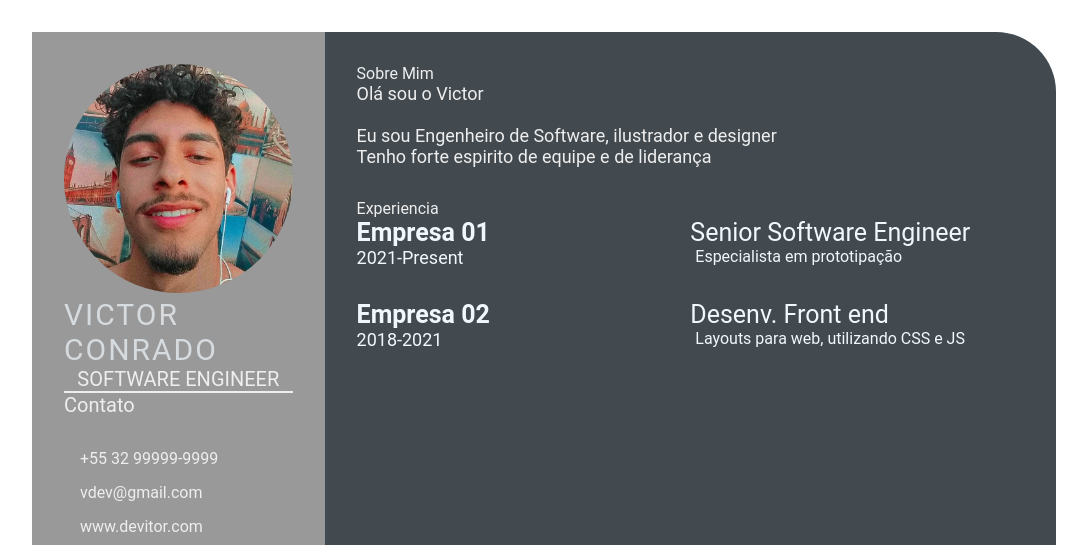
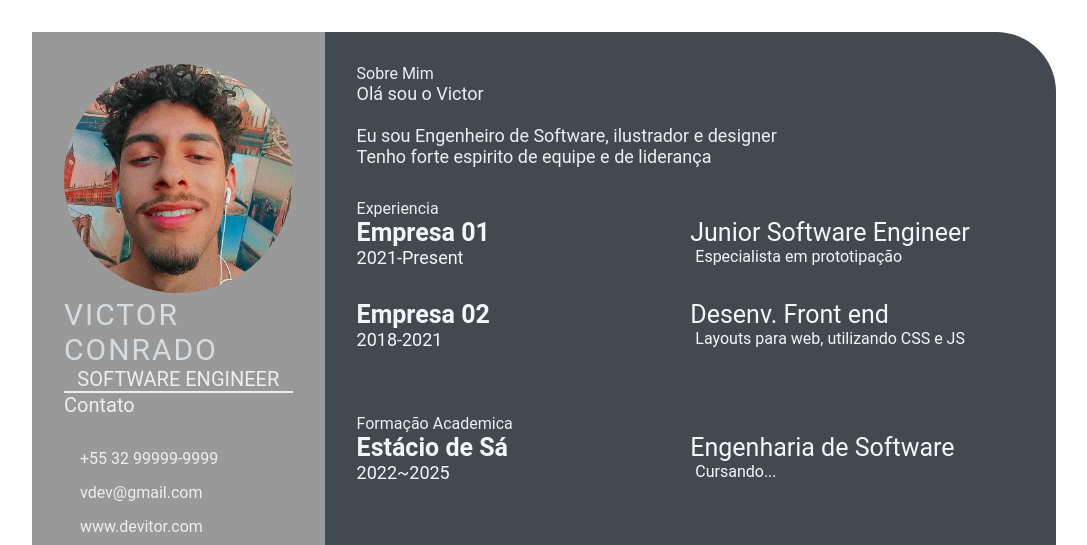
Before and after one commit to VictorConrado/devweekgit.github.io, a plain HTML site: page index.html in a window 1280 px wide. Shown: the top 545 px of the page, without its empty margins (96-1183 px from the left). Drawn offline with Linux system fonts and the light colour scheme.

Commit message:
Adding index.html

```diff
--- a/index.html
+++ b/index.html
@@ -63,7 +63,7 @@
                             <p class="exp-time-period">2021-Present</p>
                         </div>
                         <div class="exp-right">
-                            <p class="exp-position">Senior Software Engineer</p>
+                            <p class="exp-position">Junior Software Engineer</p>
                             <p class="exp-desc">
                             Especialista em prototipação
                             </p>
@@ -82,6 +82,21 @@
                         </div>
                     </div>
                 </section>
+                <section class="education gap">
+                    <div class="right-title">Formação Academica</div>
+                    <div class="education-contents">
+                        <div class="education-left">
+                            <p class="education-school-name">Estácio de Sá</p>
+                            <p class="educationp-time-period">2022~2025</p>
+                        </div>
+                        <div class="education-right">
+                            <p class="education-subject">Engenharia de Software</p>
+                            <p class="education-desc">
+                                Cursando...
+                            </p>
+                        </div>
+                    </div>
+                </section>
             </div>
         </section>
     </main>
```
